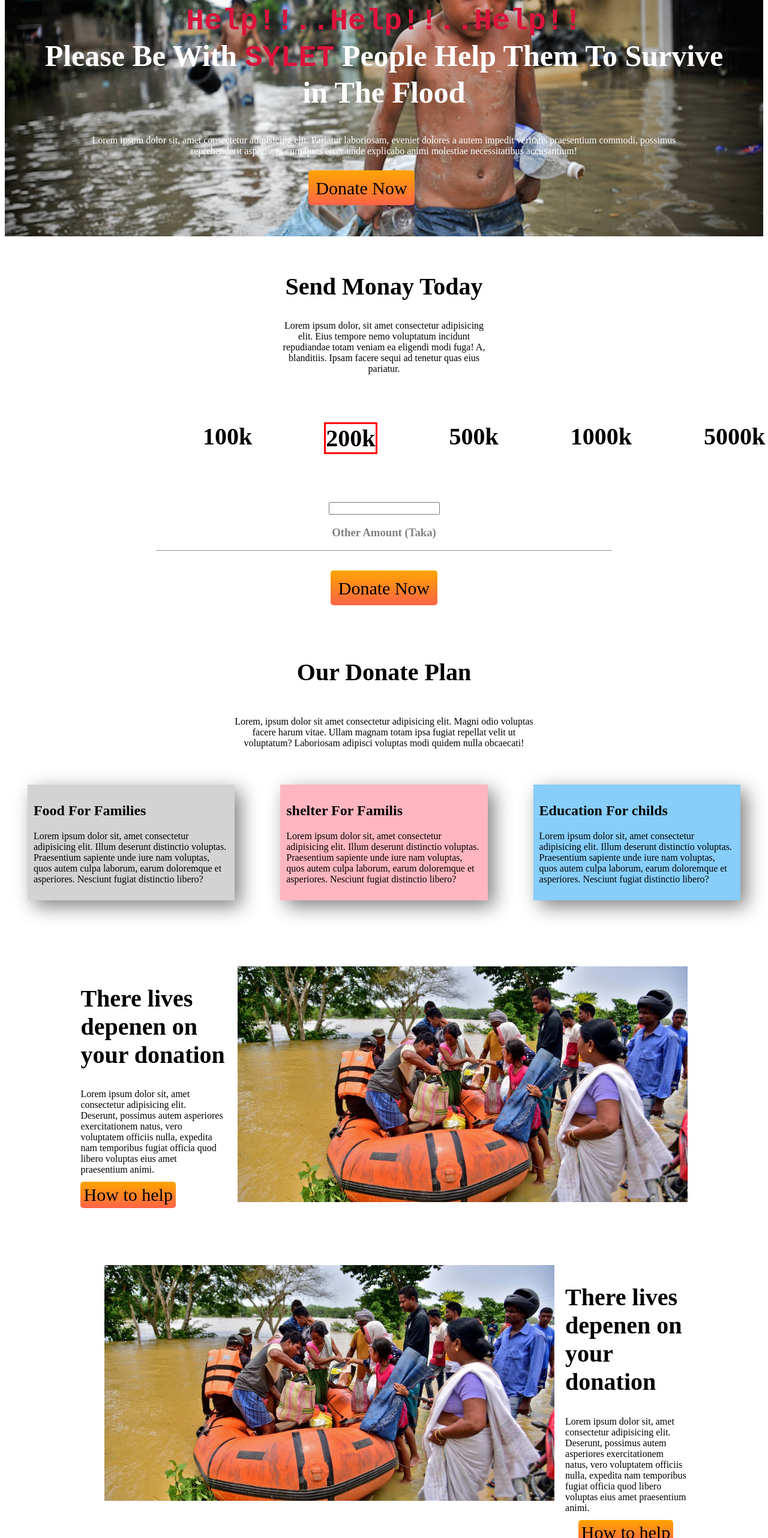
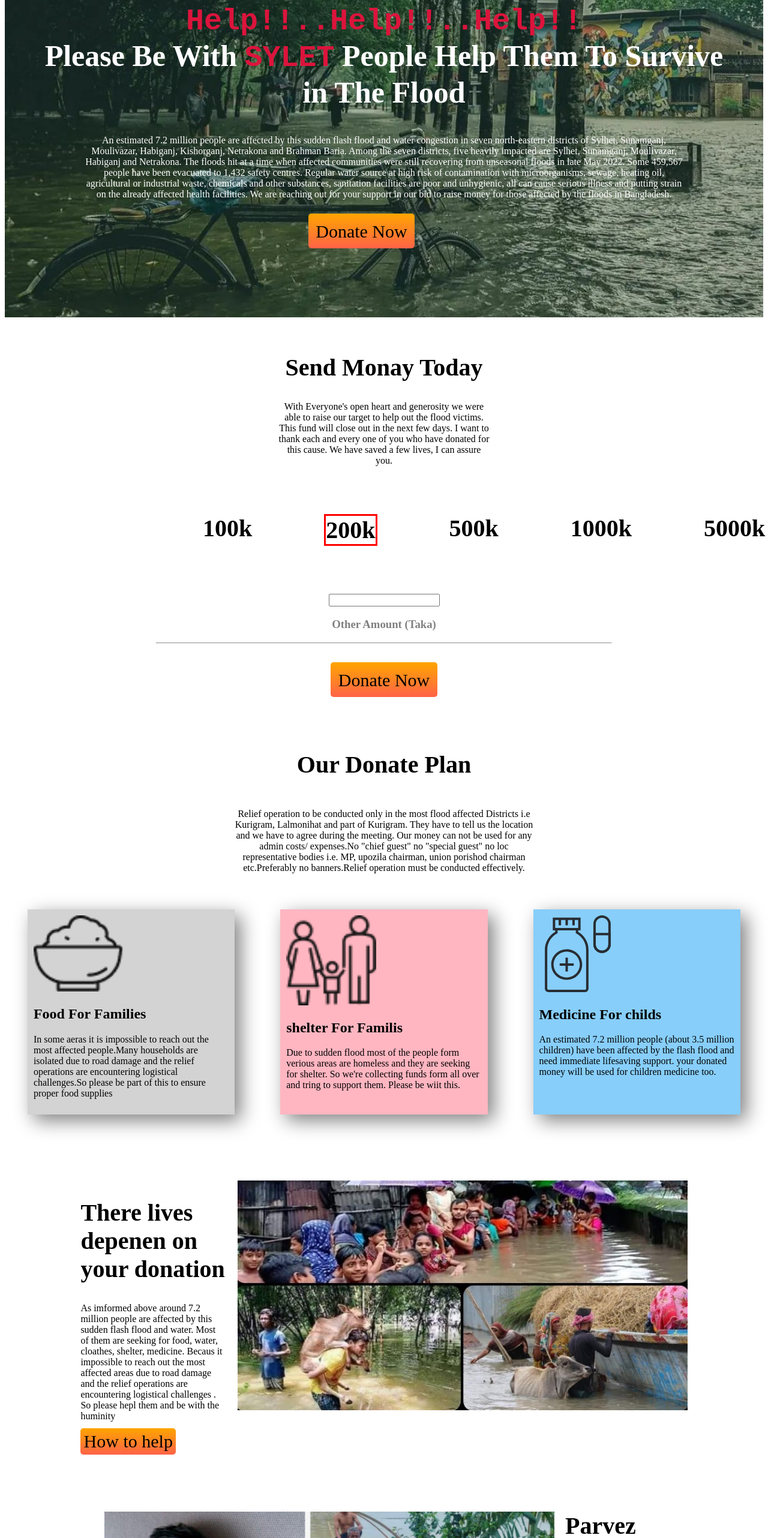
Before and after one commit to Masud-Parveg/prvg-donate-today-repo, a plain HTML site: page index.html in a window 1280 px wide. Shown: the part 236-2800 px from the top of the page at 60% size. Drawn offline with Linux system fonts and the light colour scheme.

Commit message:
added some photos and others

```diff
--- a/index.html
+++ b/index.html
@@ -11,14 +11,18 @@
     <section class="top-secton">
             <div>
                 <h1> <samp class="top-header text-color">Help!!..Help!!..Help!!<br></samp> Please Be With <samp class="text-color">SYLET</samp> People Help Them To Survive in The Flood </h1>
-                <p class="top-paragrap">Lorem ipsum dolor sit, amet consectetur adipisicing elit. Pariatur laboriosam, eveniet dolores a autem impedit veritatis praesentium commodi, possimus reprehenderit asperiores cum quos error unde explicabo animi molestiae necessitatibus accusantium!</p><br><br>
+                <p class="top-paragrap"> An estimated 7.2 million people are affected by this sudden flash flood and water congestion in seven
+                north-eastern districts of Sylhet, Sunamganj, Moulivazar, Habiganj, Kishorganj, Netrakona and Brahman Baria. Among the seven districts, five heavily impacted are Sylhet, Sunamganj, Moulivazar, Habiganj and Netrakona. The floods hit at a time when affected communities were still recovering from unseasonal floods in late May 2022. Some 459,567 people have been evacuated to 1,432 safety centres.
+                Regular water source at high risk of contamination with microorganisms, sewage, heating oil, agricultural or industrial waste, chemicals and other substances, sanitation facilities are poor and unhygienic, all can cause serious illness and putting strain on the already affected health facilities.
+                We are reaching out for your support in our bid to raise money for those affected by the floods in Bangladesh.
+                </p><br><br>
                <a target="_blank" href="https://www.tatango.com/non-profits/" class="donate-button"> Donate Now</a>
             </div>
     </section>
     <section class="section-02">
         <div>
             <h1>Send Monay Today</h1>
-            <p>Lorem ipsum dolor, sit amet consectetur adipisicing elit. Eius tempore nemo voluptatum incidunt repudiandae totam veniam ea eligendi modi fuga! A, blanditiis. Ipsam facere sequi ad tenetur quas eius pariatur.</p>
+            <p>With Everyone's open heart and generosity we were able to raise our target to help out the flood victims. This fund will close out in the next few days. I want to thank each and every one of you who have donated for this cause. We have saved a few lives, I can assure you.</p>
         </div>
     </section>
     <section class="section-03">
@@ -48,50 +52,57 @@
     </div>
     <div class="donate-plan">
         <h1>Our Donate Plan</h1>
-        <p>Lorem, ipsum dolor sit amet consectetur adipisicing elit. Magni odio voluptas facere harum vitae. Ullam magnam totam ipsa fugiat repellat velit ut voluptatum? Laboriosam adipisci voluptas modi quidem nulla obcaecati!</p>
+        <p> Relief operation to be conducted only in the most flood affected Districts i.e Kurigram, Lalmonihat and part of Kurigram. They have to tell us the location and we have to agree during the meeting. Our money can not be used for any admin costs/ expenses.No "chief guest" no "special guest" no loc representative bodies i.e. MP, upozila chairman, union porishod chairman etc.Preferably no banners.Relief operation must be conducted effectively.
+        </p>
     </div>
     <section class="section-04">
         <div class="section-04-box section-04-box-01">
+            <img src="icons/food.png" alt="Food for Families" width="150px">
             <h2>Food For Families</h2>
-            <p>Lorem ipsum dolor sit, amet consectetur adipisicing elit. Illum deserunt distinctio voluptas. Praesentium sapiente unde iure nam voluptas, quos autem culpa laborum, earum doloremque et asperiores. Nesciunt fugiat distinctio libero?</p>
+            <p> In some aeras it is impossible to reach out
+                the most affected people.Many households are isolated due to road damage and the relief operations are encountering logistical challenges.So please be part of this to ensure proper food supplies</p>
         </div>
         <div class="section-04-box section-04-box-02">
+            <img src="icons/shelter.png" alt="Shelter for Families" width="150px">
             <h2>shelter For Familis</h2>
-            <p>Lorem ipsum dolor sit, amet consectetur adipisicing elit. Illum deserunt distinctio voluptas. Praesentium sapiente unde iure nam voluptas, quos autem culpa laborum, earum doloremque et asperiores. Nesciunt fugiat distinctio libero?</p>
+            <p> Due to sudden flood most of the people form verious areas are homeless and they are seeking for shelter. So we're collecting funds form all over and tring to support them. Please be wiit this. </p>
         </div>
         <div class="section-04-box section-04-box-03">
-            <h2>Education For childs</h2>
-            <p>Lorem ipsum dolor sit, amet consectetur adipisicing elit. Illum deserunt distinctio voluptas. Praesentium sapiente unde iure nam voluptas, quos autem culpa laborum, earum doloremque et asperiores. Nesciunt fugiat distinctio libero?</p>
+            <img src="icons/medicine.svg" alt="Food for Families">
+            <h2>Medicine For childs</h2>
+            <p>An estimated 7.2 million people (about 3.5     million children) have been affected by the flash flood and need immediate lifesaving support. your donated money will be used for children medicine too.
+                </p>
         </div>
     </section>
     <section class="section-05">
         <div>
             <h1>There lives depenen on your donation</h1>
-            <p>Lorem ipsum dolor sit, amet consectetur adipisicing elit. Deserunt, possimus autem asperiores exercitationem natus, vero voluptatem officiis nulla, expedita nam temporibus fugiat officia quod libero voluptas eius amet praesentium animi.</p>
+            <p> As imformed above  around 7.2 million people are affected by this sudden flash flood and water. Most of them are seeking for food, water, cloathes, shelter, medicine. Becaus it impossible to reach out the most affected areas due to road damage and the relief operations are encountering logistical challenges . So please hepl them and be with the huminity  </p>
             <a target="_blank" href="https://www.tatango.com/non-profits/" class="button-how-to-help-01"> How to help</a>
         </div>
         <div>
-            <img src="images/donation5.jpg" alt="donation photo">
+            <img src="images/flood-mid banner.jpg" alt="donation photo">
         </div>
     </section>
     <section class="section-06">
         <div>
-            <img src="images/donation5.jpg" alt="donation photo">
+            <img src="images/parvez Hasan.jpg" alt="Parvez Hasan photo">
         </div>
         <div>
-            <h1>There lives depenen on your donation</h1>
-            <p>Lorem ipsum dolor sit, amet consectetur adipisicing elit. Deserunt, possimus autem asperiores exercitationem natus, vero voluptatem officiis nulla, expedita nam temporibus fugiat officia quod libero voluptas eius amet praesentium animi.</p>
-            <a target="_blank" href="https://www.tatango.com/non-profits/" class="button-how-to-help-02"> How to help
-            </a>
+            <h1>Parvez Hasan in aid of the flood-affected in Bangladesh</h1>
+            <p>Parvez Hasan, a familiar face on Facebook and YouTube, has already captured the hearts of thousands with his thoughtful social media posts. In his videos, he highlights the lives of the underprivileged people of the peripheries and helps them in various ways.
+             At present, when people of Sylhet, Sunamganj and Kurigram are affected by the devastating floods. Parvez Hasan has taken numerous steps to stand by the flood victims along with many other compassionate individuals of the country.According to Hasan, Founder of Sohomormita Foundation, and Volunteer Coordinator at BIN Network Foundation, they were able to distribute, jaggery, flat rice, puffed rice, distilled water and emergency medicine in the first few days. Then the realisation hit them that the victims, already in an uncomfortable situation, perhaps preferred traditional food over uncustomary, dry food. "This is when we started to cook for them," said Hasan</p>
+            <a target="_blank" href="https://www.tatango.com/non-profits/" class="button-how-to-help-02"> About Parvez Hasan</a>
             </div>
     </section>
+
         <div class="donate-plan">
             <h1>keep us posted</h1>
             <p>Lorem, ipsum dolor sit amet consectetur adipisicing elit. Magni odio voluptas facere harum vitae. Ullam magnam totam ipsa fugiat repellat velit ut voluptatum? Laboriosam adipisci voluptas modi quidem nulla obcaecati!</p>
         </div>
 
-        <section class="section-07">
-        <div class="section-07-email">
+    <section class="section-08">
+        <div class="section-08-email">
             <form action="">
                 <input type="Email" id="Email" name="Email to us" value="Emial">
             </form>
@@ -100,13 +111,13 @@
              <a target="_blank" href="https://www.tatango.com/non-profits/"> Subscribe</a>
         </div>
     </section>
-    <section class="section-08">
+    <section class="section-09">
         <div>
             <h1>Be With Us </h1>
             <p>Be With Huminity</p>
         </div>
 
-    </section>
+</section>
 
 </body>
 </html>
--- a/style.css
+++ b/style.css
@@ -1,9 +1,9 @@
 
 .top-secton {
-    background-image: url(images/donation9.jpg);
+    background-image: url(images/flood-top\ banner.jpg);
     background-repeat: no-repeat;
     background-size: 100%;
-    padding-bottom: 5%;
+    padding-bottom: 10%;
     padding-top: 15%;
 }
 .top-secton h1 {
@@ -138,10 +138,11 @@
 .section-06 h1 {
     margin-left: 8%;
     font-size: 40px;
-    margin-top: 30px;
+    margin-top: 0px;
 
 }
 .section-06 p {
+    margin-top: 0;
     margin-left: 8%;
 
 }
@@ -160,7 +161,29 @@
     border-radius: 5px;
     padding: 2%;
 }
+
 .section-07 {
+    display: flex;
+
+}
+.section-07 h1 {
+    margin-left: 8%;
+    font-size: 40px;
+    margin-top: 30px;
+}
+.section-07 p{
+    margin-left: 8%;
+}
+
+.row {
+    display: flex;
+}
+.column {
+    float: left;
+    width: 20%;
+    padding: 3px;
+}
+.section-08 {
     display: flex;
     border: solid   linen;
     background-color:linen;
@@ -170,7 +193,7 @@
     width: 70%;
     height: 200PX;
 }
-.section-07-email {
+.section-08-email {
     background-color: gray;
     margin-left:40%;
     margin-top: 80px;
@@ -189,12 +212,12 @@
     margin-right: 40%;
     padding: 1%;
 }
- .section-08  {
+ .section-09  {
     text-align: center;
     color: darkgrey;
     border: solid black;
     background-color: black;
  }
-.section-08 h1{
+.section-09 h1{
     color: red;
 }
```
Also changed, not shown: icons/foodFamilyLogo.png (added), images/flood-mid banner.jpg (added), images/flood-top banner.jpg (added), images/parvez Hasan.jpg (added).
